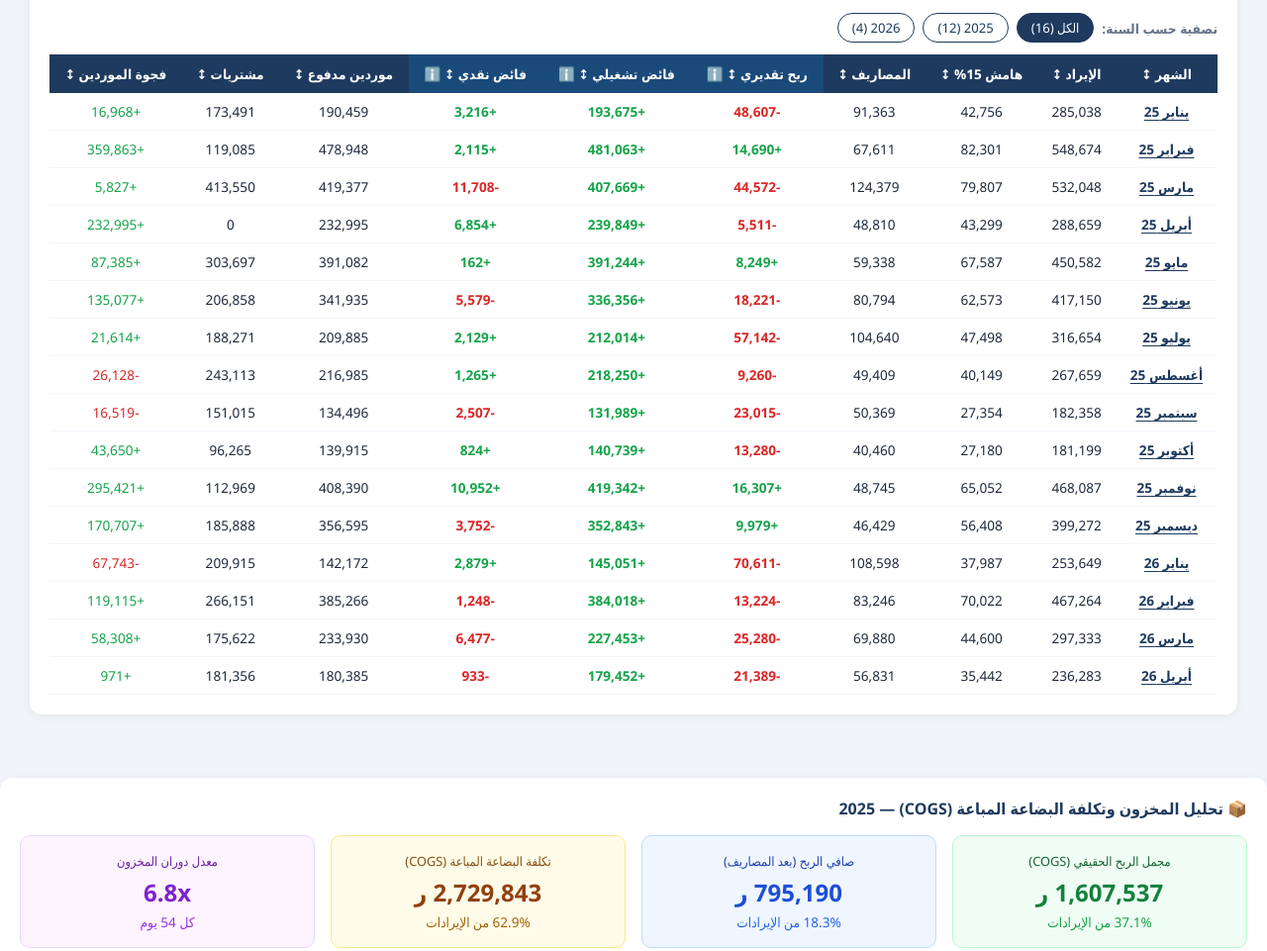
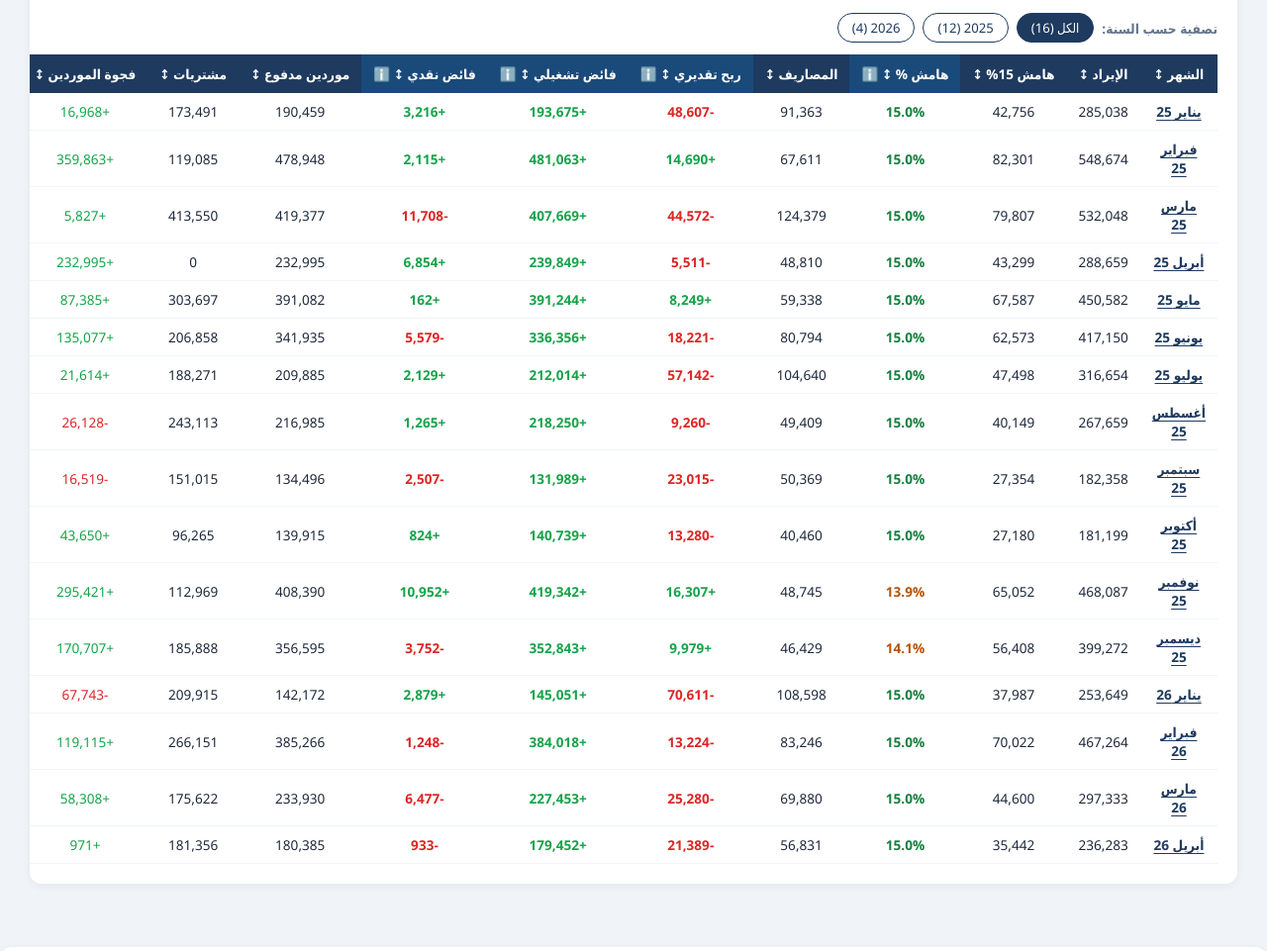
Before and after one commit to fo0ouad/taqrir-ribhiya, a plain HTML site: page index.html in a window 1280 px wide. Shown: the part 1621-2582 px from the top of the page at 99% size. Drawn offline with nearby package versions, Linux system fonts and the light colour scheme.

Commit message:
إضافة عمود هامش % في جدول الملخص الشهري

```diff
--- a/index.html
+++ b/index.html
@@ -189,19 +189,21 @@
           <th onclick="sortTable('summary-table',0)">الشهر ↕</th>
           <th onclick="sortTable('summary-table',1)">الإيراد ↕</th>
           <th onclick="sortTable('summary-table',2)">هامش 15% ↕</th>
-          <th onclick="sortTable('summary-table',3)">المصاريف ↕</th>
-          <th onclick="sortTable('summary-table',4)" title="هامش 15% − مصاريف" style="background:#1a4a7a;cursor:help">ربح تقديري ↕ ℹ️</th>
-          <th onclick="sortTable('summary-table',5)" title="مبيعات − مصاريف" style="background:#1a4a7a;cursor:help">فائض تشغيلي ↕ ℹ️</th>
-          <th onclick="sortTable('summary-table',6)" title="مبيعات − مصاريف − موردين مدفوع" style="background:#1a4a7a;cursor:help">فائض نقدي ↕ ℹ️</th>
-          <th onclick="sortTable('summary-table',7)">موردين مدفوع ↕</th>
-          <th onclick="sortTable('summary-table',8)">مشتريات ↕</th>
-          <th onclick="sortTable('summary-table',9)">فجوة الموردين ↕</th>
+          <th onclick="sortTable('summary-table',2.5)" title="نسبة الهامش من الإيراد" style="background:#1a4a7a;cursor:help">هامش % ↕ ℹ️</th>
+          <th onclick="sortTable('summary-table',4)">المصاريف ↕</th>
+          <th onclick="sortTable('summary-table',5)" title="هامش 15% − مصاريف" style="background:#1a4a7a;cursor:help">ربح تقديري ↕ ℹ️</th>
+          <th onclick="sortTable('summary-table',6)" title="مبيعات − مصاريف" style="background:#1a4a7a;cursor:help">فائض تشغيلي ↕ ℹ️</th>
+          <th onclick="sortTable('summary-table',7)" title="مبيعات − مصاريف − موردين مدفوع" style="background:#1a4a7a;cursor:help">فائض نقدي ↕ ℹ️</th>
+          <th onclick="sortTable('summary-table',8)">موردين مدفوع ↕</th>
+          <th onclick="sortTable('summary-table',9)">مشتريات ↕</th>
+          <th onclick="sortTable('summary-table',10)">فجوة الموردين ↕</th>
         </tr>
       </thead>
       <tbody id="summary-tbody"><tr onclick="openMonthDetail('يناير 25')">
 <td style="font-weight:600;color:#1e3a5f;text-decoration:underline;text-underline-offset:3px">يناير 25</td>
 <td>285,038</td>
 <td>42,756</td>
+<td style="color:#15803d;font-weight:700">15.0%</td>
 <td>91,363</td>
 <td style="color:#dc2626;font-weight:700">-48,607</td>
 <td style="color:#16a34a;font-weight:700">+193,675</td>
@@ -213,6 +215,7 @@
 <td style="font-weight:600;color:#1e3a5f;text-decoration:underline;text-underline-offset:3px">فبراير 25</td>
 <td>548,674</td>
 <td>82,301</td>
+<td style="color:#15803d;font-weight:700">15.0%</td>
 <td>67,611</td>
 <td style="color:#16a34a;font-weight:700">+14,690</td>
 <td style="color:#16a34a;font-weight:700">+481,063</td>
@@ -224,6 +227,7 @@
 <td style="font-weight:600;color:#1e3a5f;text-decoration:underline;text-underline-offset:3px">مارس 25</td>
 <td>532,048</td>
 <td>79,807</td>
+<td style="color:#15803d;font-weight:700">15.0%</td>
 <td>124,379</td>
 <td style="color:#dc2626;font-weight:700">-44,572</td>
 <td style="color:#16a34a;font-weight:700">+407,669</td>
@@ -235,6 +239,7 @@
 <td style="font-weight:600;color:#1e3a5f;text-decoration:underline;text-underline-offset:3px">أبريل 25</td>
 <td>288,659</td>
 <td>43,299</td>
+<td style="color:#15803d;font-weight:700">15.0%</td>
 <td>48,810</td>
 <td style="color:#dc2626;font-weight:700">-5,511</td>
 <td style="color:#16a34a;font-weight:700">+239,849</td>
@@ -246,6 +251,7 @@
 <td style="font-weight:600;color:#1e3a5f;text-decoration:underline;text-underline-offset:3px">مايو 25</td>
 <td>450,582</td>
 <td>67,587</td>
+<td style="color:#15803d;font-weight:700">15.0%</td>
 <td>59,338</td>
 <td style="color:#16a34a;font-weight:700">+8,249</td>
 <td style="color:#16a34a;font-weight:700">+391,244</td>
@@ -257,6 +263,7 @@
 <td style="font-weight:600;color:#1e3a5f;text-decoration:underline;text-underline-offset:3px">يونيو 25</td>
 <td>417,150</td>
 <td>62,573</td>
+<td style="color:#15803d;font-weight:700">15.0%</td>
 <td>80,794</td>
 <td style="color:#dc2626;font-weight:700">-18,221</td>
 <td style="color:#16a34a;font-weight:700">+336,356</td>
@@ -268,6 +275,7 @@
 <td style="font-weight:600;color:#1e3a5f;text-decoration:underline;text-underline-offset:3px">يوليو 25</td>
 <td>316,654</td>
 <td>47,498</td>
+<td style="color:#15803d;font-weight:700">15.0%</td>
 <td>104,640</td>
 <td style="color:#dc2626;font-weight:700">-57,142</td>
 <td style="color:#16a34a;font-weight:700">+212,014</td>
@@ -279,6 +287,7 @@
 <td style="font-weight:600;color:#1e3a5f;text-decoration:underline;text-underline-offset:3px">أغسطس 25</td>
 <td>267,659</td>
 <td>40,149</td>
+<td style="color:#15803d;font-weight:700">15.0%</td>
 <td>49,409</td>
 <td style="color:#dc2626;font-weight:700">-9,260</td>
 <td style="color:#16a34a;font-weight:700">+218,250</td>
@@ -290,6 +299,7 @@
 <td style="font-weight:600;color:#1e3a5f;text-decoration:underline;text-underline-offset:3px">سبتمبر 25</td>
 <td>182,358</td>
 <td>27,354</td>
+<td style="color:#15803d;font-weight:700">15.0%</td>
 <td>50,369</td>
 <td style="color:#dc2626;font-weight:700">-23,015</td>
 <td style="color:#16a34a;font-weight:700">+131,989</td>
@@ -301,6 +311,7 @@
 <td style="font-weight:600;color:#1e3a5f;text-decoration:underline;text-underline-offset:3px">أكتوبر 25</td>
 <td>181,199</td>
 <td>27,180</td>
+<td style="color:#15803d;font-weight:700">15.0%</td>
 <td>40,460</td>
 <td style="color:#dc2626;font-weight:700">-13,280</td>
 <td style="color:#16a34a;font-weight:700">+140,739</td>
@@ -312,6 +323,7 @@
 <td style="font-weight:600;color:#1e3a5f;text-decoration:underline;text-underline-offset:3px">نوفمبر 25</td>
 <td>468,087</td>
 <td>65,052</td>
+<td style="color:#b45309;font-weight:700">13.9%</td>
 <td>48,745</td>
 <td style="color:#16a34a;font-weight:700">+16,307</td>
 <td style="color:#16a34a;font-weight:700">+419,342</td>
@@ -323,6 +335,7 @@
 <td style="font-weight:600;color:#1e3a5f;text-decoration:underline;text-underline-offset:3px">ديسمبر 25</td>
 <td>399,272</td>
 <td>56,408</td>
+<td style="color:#b45309;font-weight:700">14.1%</td>
 <td>46,429</td>
 <td style="color:#16a34a;font-weight:700">+9,979</td>
 <td style="color:#16a34a;font-weight:700">+352,843</td>
@@ -334,6 +347,7 @@
 <td style="font-weight:600;color:#1e3a5f;text-decoration:underline;text-underline-offset:3px">يناير 26</td>
 <td>253,649</td>
 <td>37,987</td>
+<td style="color:#15803d;font-weight:700">15.0%</td>
 <td>108,598</td>
 <td style="color:#dc2626;font-weight:700">-70,611</td>
 <td style="color:#16a34a;font-weight:700">+145,051</td>
@@ -345,6 +359,7 @@
 <td style="font-weight:600;color:#1e3a5f;text-decoration:underline;text-underline-offset:3px">فبراير 26</td>
 <td>467,264</td>
 <td>70,022</td>
+<td style="color:#15803d;font-weight:700">15.0%</td>
 <td>83,246</td>
 <td style="color:#dc2626;font-weight:700">-13,224</td>
 <td style="color:#16a34a;font-weight:700">+384,018</td>
@@ -356,6 +371,7 @@
 <td style="font-weight:600;color:#1e3a5f;text-decoration:underline;text-underline-offset:3px">مارس 26</td>
 <td>297,333</td>
 <td>44,600</td>
+<td style="color:#15803d;font-weight:700">15.0%</td>
 <td>69,880</td>
 <td style="color:#dc2626;font-weight:700">-25,280</td>
 <td style="color:#16a34a;font-weight:700">+227,453</td>
@@ -368,6 +384,7 @@
 <td style="font-weight:600;color:#1e3a5f;text-decoration:underline;text-underline-offset:3px">أبريل 26</td>
 <td>236,283</td>
 <td>35,442</td>
+<td style="color:#15803d;font-weight:700">15.0%</td>
 <td>56,831</td>
 <td style="color:#dc2626;font-weight:700">-21,389</td>
 <td style="color:#16a34a;font-weight:700">+179,452</td>
```
